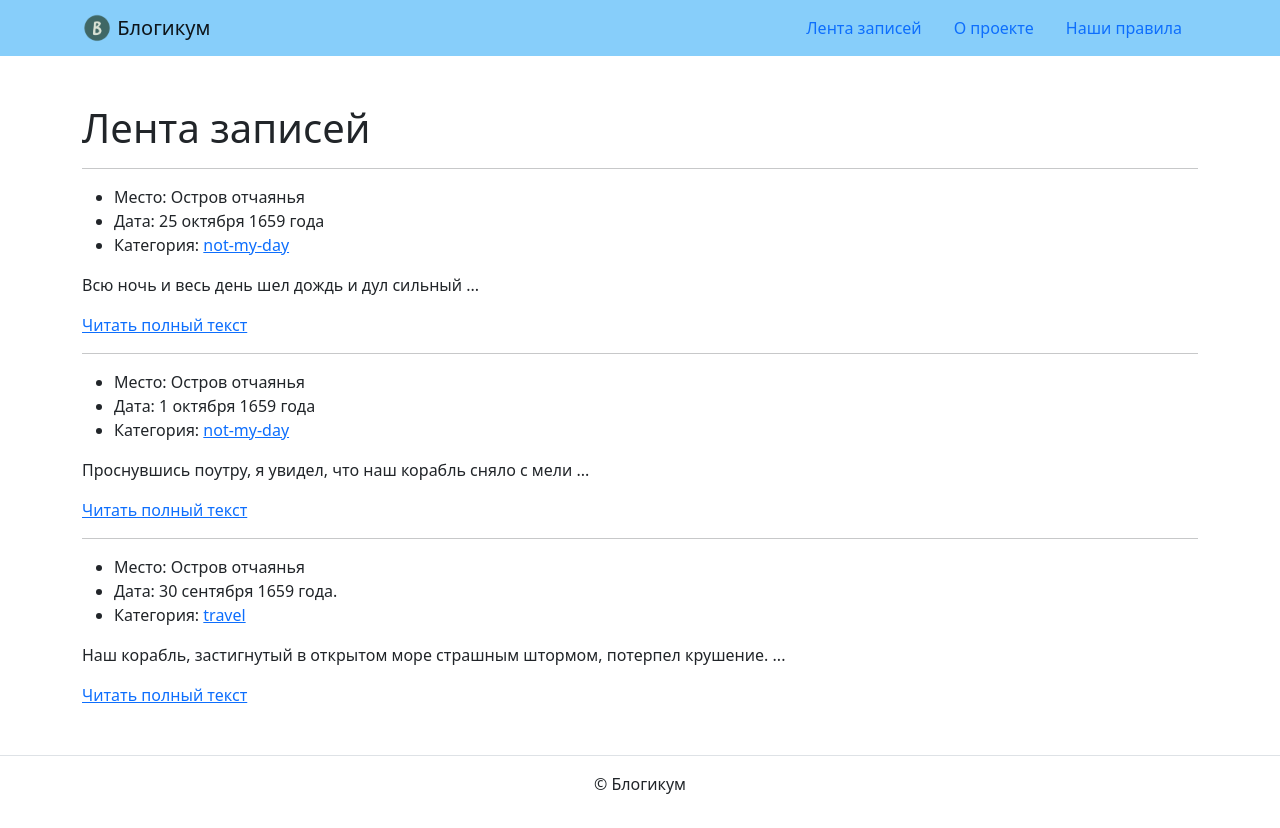
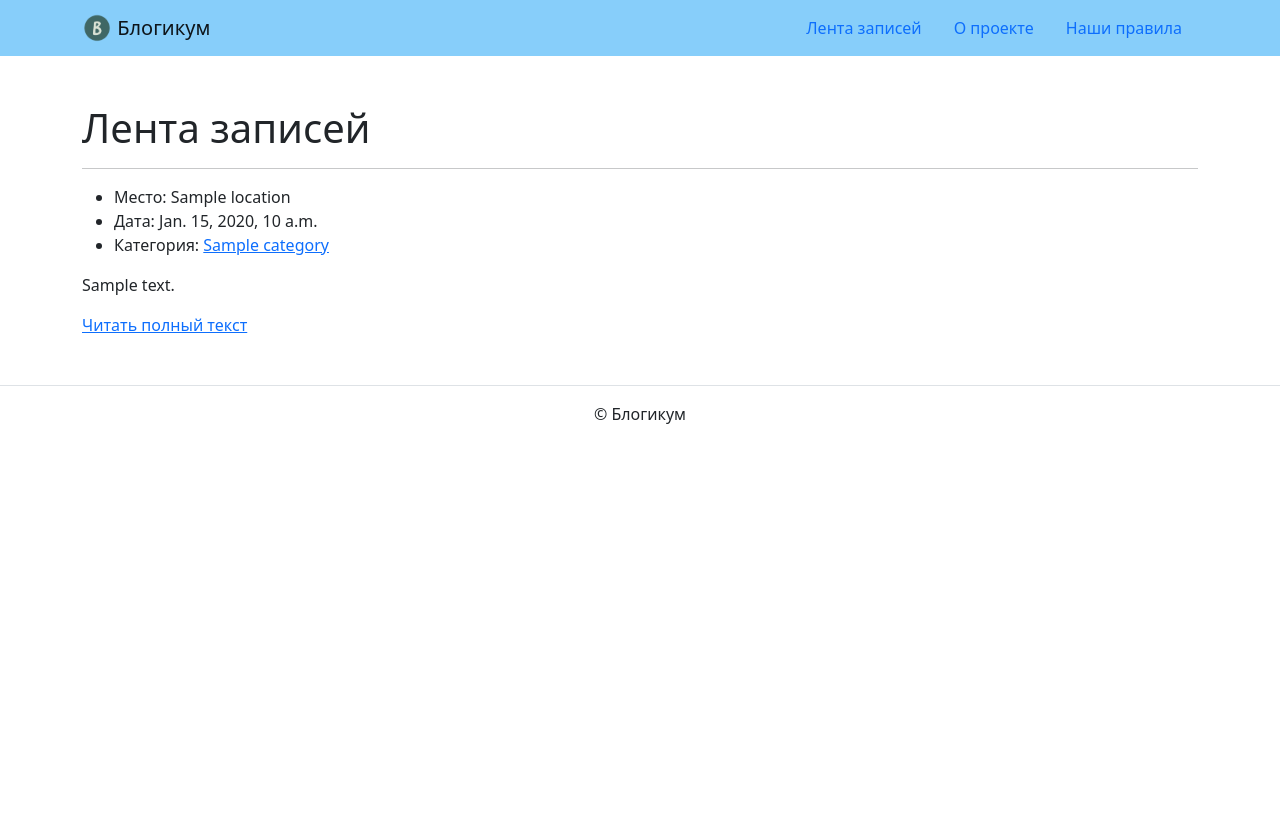
Before and after one commit to bogdartem/django_sprint1, a Django app: template blogicum/templates/blog/index.html in a window 1280 px wide. After the commit the page ends 800 px from the top, so only its background shows below. Run offline with Django 3.2, Linux system fonts and the light colour scheme; the template is opened without the code that fills it: most values are stand-ins (such as "Sample title", 1, 10 or a date in 2020); some libraries are stand-ins or nearby versions.

Commit message:
Add reverse to posts list, add template article.

```diff
--- a/blogicum/blog/urls.py
+++ b/blogicum/blog/urls.py
@@ -6,7 +6,7 @@ app_name = 'blog'
 
 urlpatterns = [
     path('', views.index, name='index'),
-    path('posts/<int:id>/',
+    path('posts/<int:pk>/',
          views.post_detail, name='post_detail'),
     path('category/<slug:category_slug>/',
          views.category_posts, name='category_posts'),
--- a/blogicum/blog/views.py
+++ b/blogicum/blog/views.py
@@ -48,7 +48,8 @@ posts = [
 
 def index(request):
     template = 'blog/index.html'
-    return render(request, template)
+    context = {'posts1': reversed(posts)}
+    return render(request, template, context)
 
 
 def post_detail(request, pk):
--- a/blogicum/templates/blog/index.html
+++ b/blogicum/templates/blog/index.html
@@ -8,61 +8,26 @@
 {% block content %}
   <h1>Лента записей</h1>
   <!-- Перебираем в цикле все посты -->
+  {% for post in posts1 %}
     <hr>
     <article>
       <ul>
         <li>
-        Место: Остров отчаянья
+          Место: {{ post.location }}
         </li>
         <li>
-        Дата: 25 октября 1659 года
+          Дата: {{ post.date }}
         </li>
         <li>
-        Категория: <a href="not-my-day">not-my-day</a>
+          Категория: <a href="{% url 'blog:category_posts' post.category %}"
+            >{{ post.category }}</a>
         </li>
       </ul>
-    <!-- Первые 10 слов -->
       <p>
-      Всю ночь и весь день шел дождь и дул сильный ...
+        {{ post.text|truncatewords:10 }}
       </p>
-    <a href="detail.html">Читать полный текст</a>
+      <a href="{% url 'blog:post_detail' post.id %}"
+        >Читать полный текст</a>
     </article>
-  <hr>
-  <article>
-    <ul>
-      <li>
-        Место: Остров отчаянья
-      </li>
-      <li>
-        Дата: 1 октября 1659 года
-      </li>
-      <li>
-        Категория: <a href="not-my-day">not-my-day</a>
-      </li>
-    </ul>
-    <!-- Первые 10 слов -->
-    <p>
-      Проснувшись поутру, я увидел, что наш корабль сняло с мели ...
-    </p>
-    <a href="detail.html">Читать полный текст</a>
-  </article>
-  <hr>
-  <article>
-    <ul>
-      <li>
-        Место: Остров отчаянья
-      </li>
-      <li>
-        Дата: 30 сентября 1659 года.
-      </li>
-      <li>
-        Категория: <a href="travel">travel</a>
-      </li>
-    </ul>
-    <!-- Первые 10 слов -->
-    <p>
-      Наш корабль, застигнутый в открытом море страшным штормом, потерпел крушение. ...
-    </p>
-    <a href="detail.html">Читать полный текст</a>
-  </article>
+  {% endfor %}
 {% endblock %}
```
Also changed, not shown: blogicum/templates/blog/detail.html (+1 -16 lines), blogicum/templates/includes/article.html (added, +14 -0 lines). Lines whose indentation alone changed are shown as unchanged.
